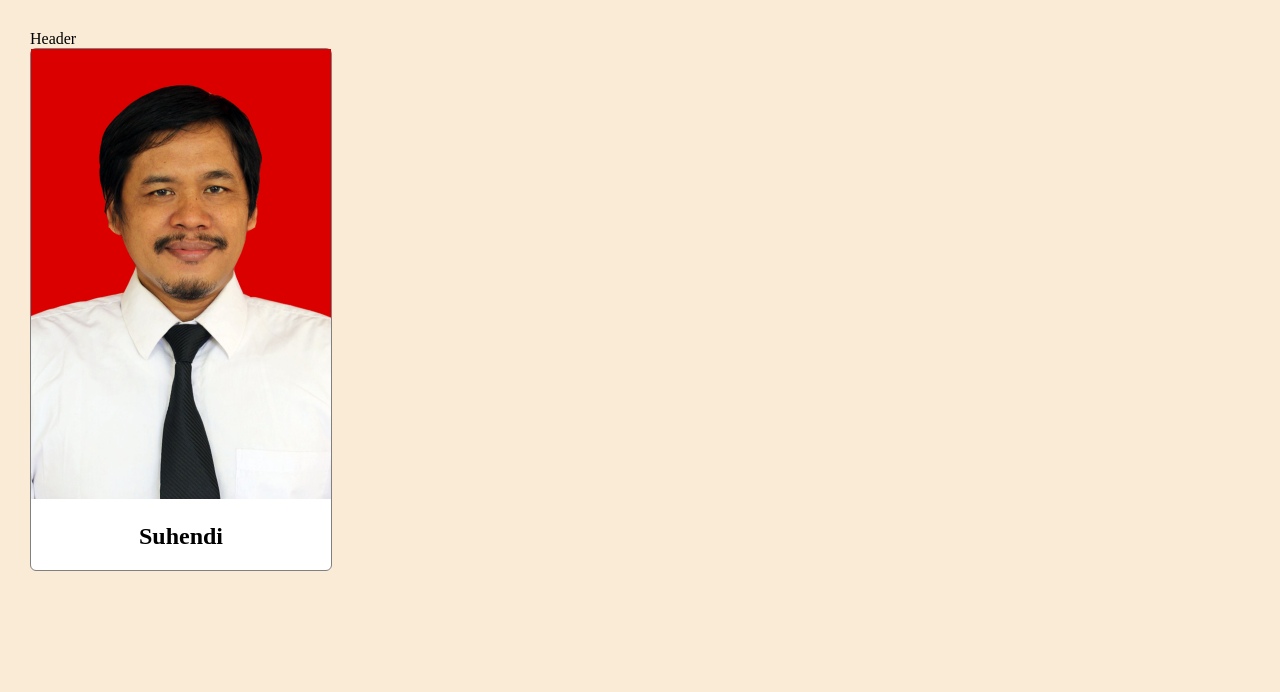
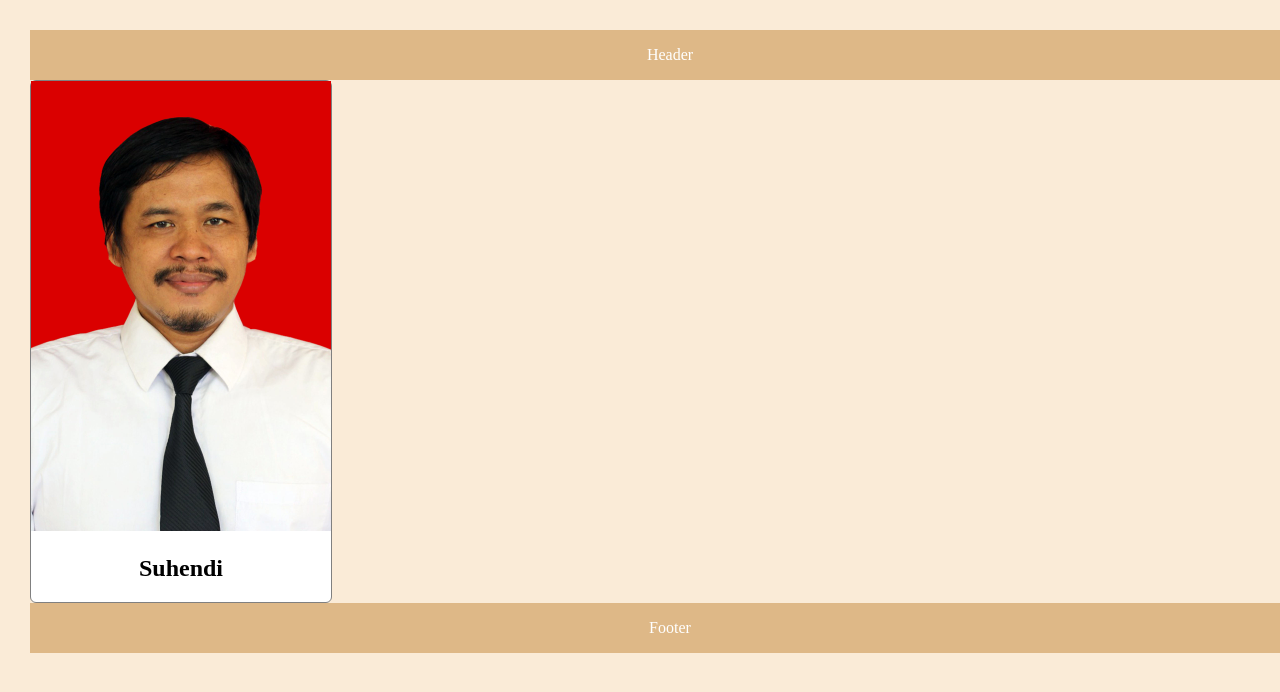
Before and after one commit to s-b-s/my-repo-from-remote, a plain HTML site: page web/index.html in a window 1280 px wide. Shown: the top 692 px of the page. Drawn offline with Linux system fonts and the light colour scheme.

Commit message:
added style for id footer

```diff
--- a/web/index.html
+++ b/web/index.html
@@ -4,10 +4,11 @@
     <link rel="stylesheet" href="style.css">
 </head>
 <body>
-    <div id="Header">Header</div>
+    <div id="header">Header</div>
     <div id="profile-container">
         <img id="profile-image" src="img/foto_hendiku.jpg" alt="Profil image"/>
         <h2 id="profile-name">Suhendi</h2>
     </div>
+    <div id="footer">Footer</div>
 </body>
 </html>
--- a/web/style.css
+++ b/web/style.css
@@ -28,3 +28,12 @@ body {
     text-align: center;
     color: white;
  }
+
+ #footer {
+    width: 100%;
+    height: 50px;
+    line-height: 50px;
+    background-color: burlywood;
+    text-align: center;
+    color: white;
+ }
```
